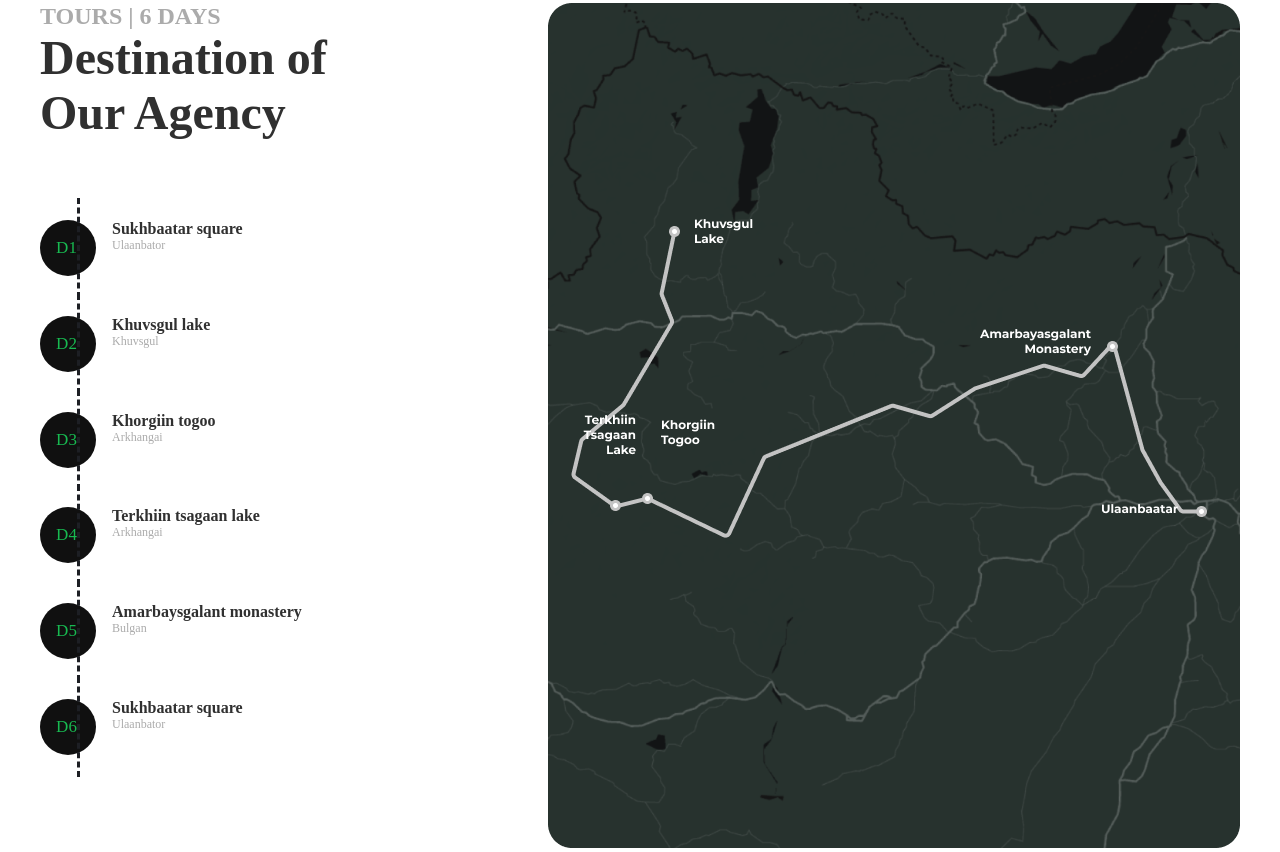
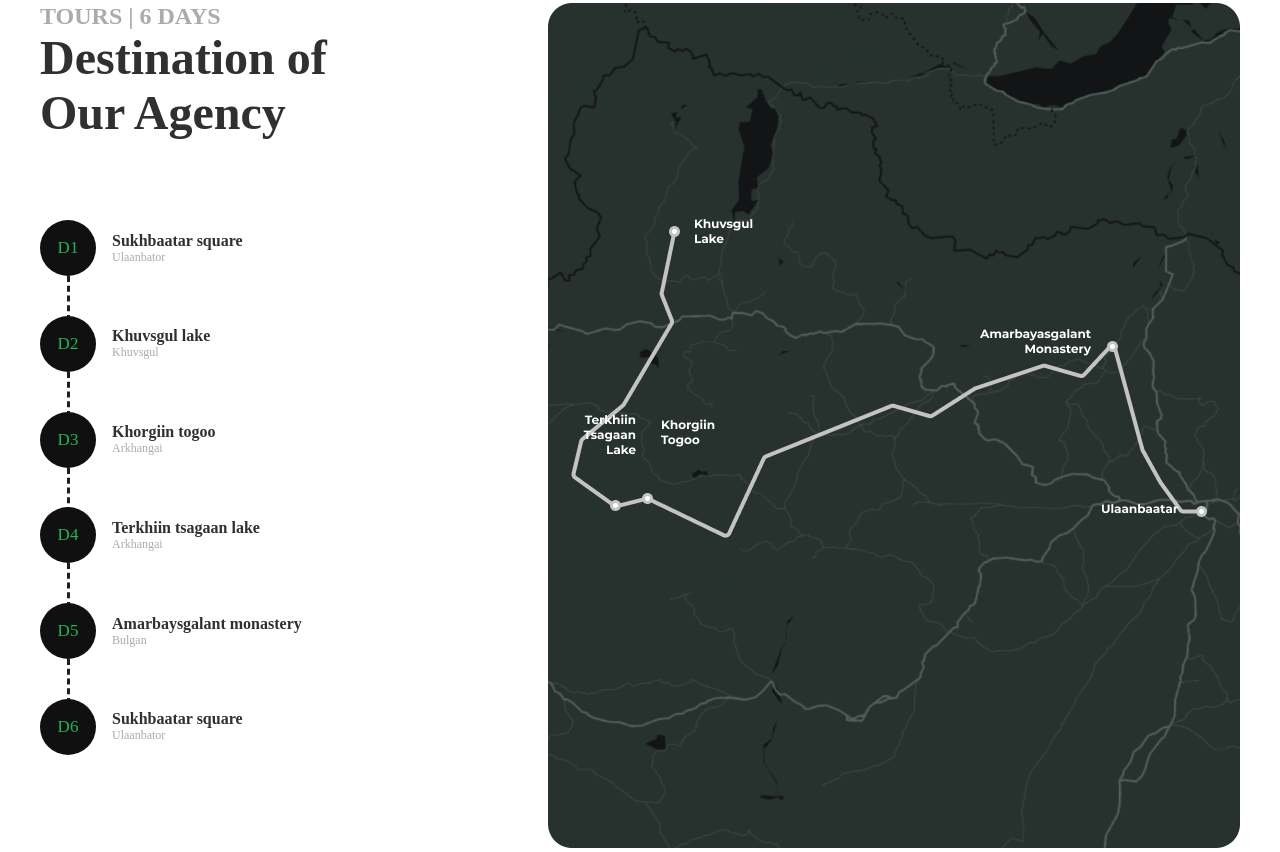
Before and after one commit to munkhsarnai063-code/Landing, a plain HTML site: page index.html in a window 1280 px wide. Shown: the part 1009-1861 px from the top of the page. Drawn offline with Linux system fonts and the light colour scheme.

Commit message:
update code

```diff
--- a/index.css
+++ b/index.css
@@ -73,6 +73,7 @@ header img{
 }
 .test{
     display: flex;
+    align-items: center;
     gap: 16px;
 }
 .middle_section_route_containers{
@@ -91,14 +92,16 @@ header img{
     display: flex;
     justify-content: center;
     align-items: center;
+    position: relative;
 }
 .day_dash{
     border: 1px;
     border-left: 3px dashed;
     width: 1px;
-    height: 100px;
+    height: 45px;
     border-color: #1D1F24;
-    position: relative;
+    position: absolute;
+    bottom: -45px;
 }
 .middle_section_route_container_name> h1{
     color: var(--primery-text-color);
--- a/index.html
+++ b/index.html
@@ -87,7 +87,7 @@
                         <div class="test">
                             <div class="middle_section_route_day">
                                  D6
-                                 <div class="day_dash"></div>
+
                             </div>
                             <div class="middle_section_route_container_name">
                                  <h1>Sukhbaatar square</h1>
```
